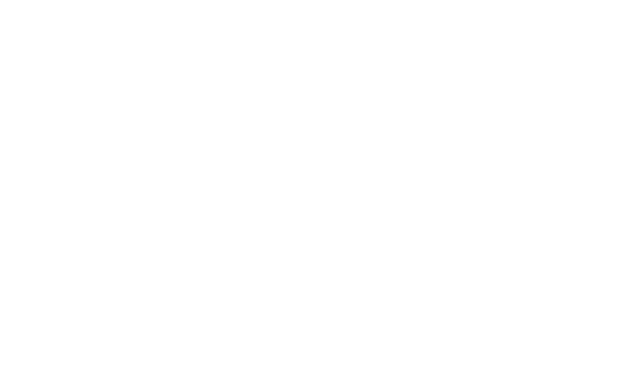
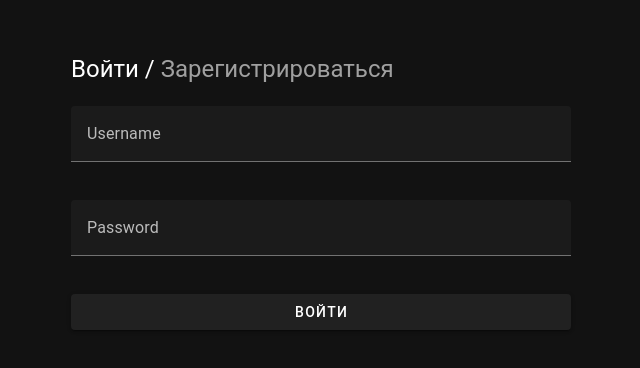
Before and after one commit to Nadelopo/scanner, a Vue app: page /auth in a window 1280 px wide. Before the commit this address had no page. Shown: the part 174-542 px from the top of the page, without its empty margins (319-959 px from the left). Built offline with nearby package versions, Linux system fonts and the light colour scheme.

Commit message:
feat: auth view

```diff
--- a/package.json
+++ b/package.json
@@ -18,7 +18,8 @@
     "pinia": "^2.2.4",
     "vue": "^3.5.5",
     "vue-qrcode-reader": "^5.5.10",
-    "vue-router": "^4.4.5"
+    "vue-router": "^4.4.5",
+    "vuetify": "^3.7.2"
   },
   "devDependencies": {
     "@rushstack/eslint-patch": "^1.8.0",
--- a/src/App.vue
+++ b/src/App.vue
@@ -1,7 +1,11 @@
-<script setup lang="ts"></script>
+<script setup lang="ts">
+import { VThemeProvider, VContainer } from 'vuetify/components'
+</script>
 
 <template>
-  <RouterView />
+  <v-theme-provider theme="dark" with-background>
+    <v-container>
+      <RouterView />
+    </v-container>
+  </v-theme-provider>
 </template>
-
-<style scoped></style>
--- a/src/assets/styles/main.css
+++ b/src/assets/styles/main.css
@@ -2,6 +2,22 @@
   box-sizing: border-box;
 }
 
+html {
+  overflow-y: auto !important;
+}
+
 body {
   margin: 0;
+  background: rgb(18, 18, 18);
 }
+
+body::-webkit-scrollbar {
+  width: 6px;
+}
+body::-webkit-scrollbar-track {
+  border-radius: 0 0 8px 0;
+}
+body::-webkit-scrollbar-thumb {
+  background-color: rgb(66, 66, 66);
+  border-radius: 10px;
+}
--- a/src/main.ts
+++ b/src/main.ts
@@ -5,9 +5,12 @@
 
 import App from './App.vue'
 import router from './router'
+import { createVuetify } from 'vuetify'
+import 'vuetify/styles'
 
 const app = createApp(App)
 
+app.use(createVuetify())
 app.use(createPinia())
 app.use(router)
 
--- a/src/router/index.ts
+++ b/src/router/index.ts
@@ -1,15 +1,20 @@
 import { createRouter, createWebHistory } from 'vue-router'
-import HomeView from '../views/HomeView.vue'
 
 const router = createRouter({
   history: createWebHistory(import.meta.env.BASE_URL),
   routes: [
     {
-      path: '/',
-      name: 'home',
-      component: HomeView
+      path: '/auth',
+      name: 'Auth',
+      component: () => import('../views/AuthView.vue')
     }
   ]
 })
 
+router.beforeEach((to) => {
+  if (to.path === '/') {
+    return { name: 'Auth' }
+  }
+})
+
 export default router
--- /dev/null
+++ b/src/views/AuthView.vue
@@ -0,0 +1,87 @@
+<script setup lang="ts">
+import { ref } from 'vue'
+import { useRouter } from 'vue-router'
+import { VForm, VTextField, VBtn } from 'vuetify/components'
+import type { SubmitEventPromise } from 'vuetify'
+
+const username = ref('')
+const password = ref('')
+const router = useRouter()
+
+const passwordRules = [
+  (value: string) => {
+    if (value) return true
+    return 'Password is required'
+  },
+  (value: string) => {
+    if (value.length >= 8) return true
+    return 'Password must be at least 8 characters'
+  }
+]
+
+const loading = ref(false)
+const isRegister = ref(false)
+const auth = async (event: SubmitEventPromise) => {
+  const { valid } = await event
+  if (!valid) return
+  loading.value = true
+  // auth
+  // if (success) {
+  router.push('/tariffs')
+  // }
+}
+
+const visible = ref(false)
+</script>
+
+<template>
+  <div class="auth-form">
+    <v-form @submit.prevent="auth">
+      <h2 class="mb-5 text-md-h5 text-h6">
+        <span
+          class="cursor-pointer"
+          :class="{ 'opacity-60': isRegister }"
+          @click="isRegister = false"
+        >
+          Войти
+        </span>
+        /
+        <span
+          class="cursor-pointer"
+          :class="{ 'opacity-60': !isRegister }"
+          @click="isRegister = true"
+        >
+          Зарегистрироваться
+        </span>
+      </h2>
+      <v-text-field
+        v-model="username"
+        :rules="[(v) => Boolean(v) || 'Username is required']"
+        label="Username"
+        class="mb-4"
+      />
+      <v-text-field
+        v-model="password"
+        :type="visible ? 'text' : 'password'"
+        :rules="passwordRules"
+        label="Password"
+      />
+      <v-btn class="mt-4" type="submit" :loading block>
+        {{ isRegister ? 'Зарегистрироваться' : 'Войти' }}
+      </v-btn>
+    </v-form>
+  </div>
+</template>
+
+<style scoped>
+.auth-form {
+  display: flex;
+  justify-content: center;
+  align-items: center;
+  height: calc(100vh - 100px);
+  form {
+    max-width: 500px;
+    width: 100%;
+  }
+}
+</style>
--- a/src/views/HomeView.vue
+++ /dev/null
@@ -1,5 +0,0 @@
-<script setup lang="ts"></script>
-
-<template>
-  <main>main</main>
-</template>
--- a/vite.config.ts
+++ b/vite.config.ts
@@ -12,5 +12,8 @@
     alias: {
       '@': fileURLToPath(new URL('./src', import.meta.url))
     }
+  },
+  server: {
+    port: 3000
   }
 })
```
Also changed, not shown: 1 other file (tests, documents, lock files or other folders).
